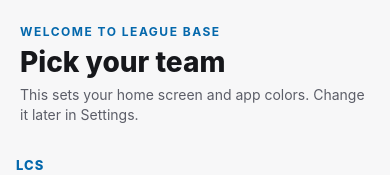
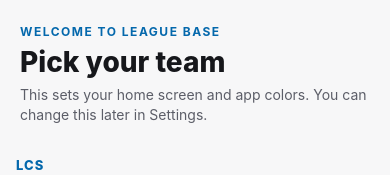
Before and after one commit to jharvey-kcgs/League-Base, a React Native app: screen /Home in a window 390 px wide. Shown: the top 175 px of the page. Built offline with nearby package versions, Linux system fonts and the light colour scheme.

Commit message:
Fix padding on screens

```diff
--- a/App.tsx
+++ b/App.tsx
@@ -2,6 +2,7 @@
 import { ActivityIndicator, View } from 'react-native';
 import { NavigationContainer } from '@react-navigation/native';
 import { createNativeStackNavigator } from '@react-navigation/native-stack';
+import { SafeAreaProvider } from 'react-native-safe-area-context';
 import { ThemeProvider, useTheme } from './src/theme/ThemeContext';
 import { useAppFonts } from './src/theme/fonts';
 import { OnboardingScreen } from './src/screens/OnboardingScreen';
@@ -75,8 +76,10 @@
   }
 
   return (
-    <ThemeProvider>
-      <RootNavigator />
-    </ThemeProvider>
+    <SafeAreaProvider>
+      <ThemeProvider>
+        <RootNavigator />
+      </ThemeProvider>
+    </SafeAreaProvider>
   );
 }
--- a/src/screens/HomeScreen.tsx
+++ b/src/screens/HomeScreen.tsx
@@ -1,5 +1,6 @@
 import React, { useState } from 'react';
 import { Image, Linking, Pressable, ScrollView, StyleSheet, View } from 'react-native';
+import { SafeAreaView } from 'react-native-safe-area-context';
 import { Ionicons } from '@expo/vector-icons';
 import type { NativeStackScreenProps } from '@react-navigation/native-stack';
 import { getTeam } from '../data/teamsStore';
@@ -17,7 +18,7 @@
   const team = favoriteTeamId ? getTeam(favoriteTeamId) : undefined;
 
   return (
-    <View style={[styles.container, { backgroundColor: colors.background }]}>
+    <SafeAreaView style={[styles.container, { backgroundColor: colors.background }]} edges={['top']}>
       <HomeHeader
         colors={colors}
         onOpenSettings={() => navigation.navigate('Settings')}
@@ -32,7 +33,7 @@
       ) : (
         <TeamOverview team={team} colors={colors} />
       )}
-    </View>
+    </SafeAreaView>
   );
 }
 
@@ -261,7 +262,7 @@
     alignItems: 'center',
     justifyContent: 'space-between',
     paddingHorizontal: 16,
-    paddingTop: 54,
+    paddingTop: 8,
     paddingBottom: 12,
     borderBottomWidth: StyleSheet.hairlineWidth,
   },
--- a/src/screens/OnboardingScreen.tsx
+++ b/src/screens/OnboardingScreen.tsx
@@ -1,5 +1,6 @@
 import React from 'react';
 import { StyleSheet, View } from 'react-native';
+import { SafeAreaView } from 'react-native-safe-area-context';
 import { useTheme } from '../theme/ThemeContext';
 import { TeamPickerGrid } from '../components/TeamPickerGrid';
 import { AppText } from '../components/AppText';
@@ -15,7 +16,7 @@
   const { colors } = useTheme();
 
   return (
-    <View style={[styles.container, { backgroundColor: colors.background }]}>
+    <SafeAreaView style={[styles.container, { backgroundColor: colors.background }]} edges={['top']}>
       <View style={styles.header}>
         <AppText weight="bold" style={[styles.eyebrow, { color: colors.accent }]}>
           WELCOME TO LEAGUE BASE
@@ -24,12 +25,12 @@
           Pick your team
         </AppText>
         <AppText style={[styles.subtitle, { color: colors.textMuted }]}>
-          This sets your home screen and app colors. Change it later in Settings.
+          This sets your home screen and app colors. You can change this later in Settings.
         </AppText>
       </View>
 
       <TeamPickerGrid onPick={() => onComplete?.()} />
-    </View>
+    </SafeAreaView>
   );
 }
 
```
